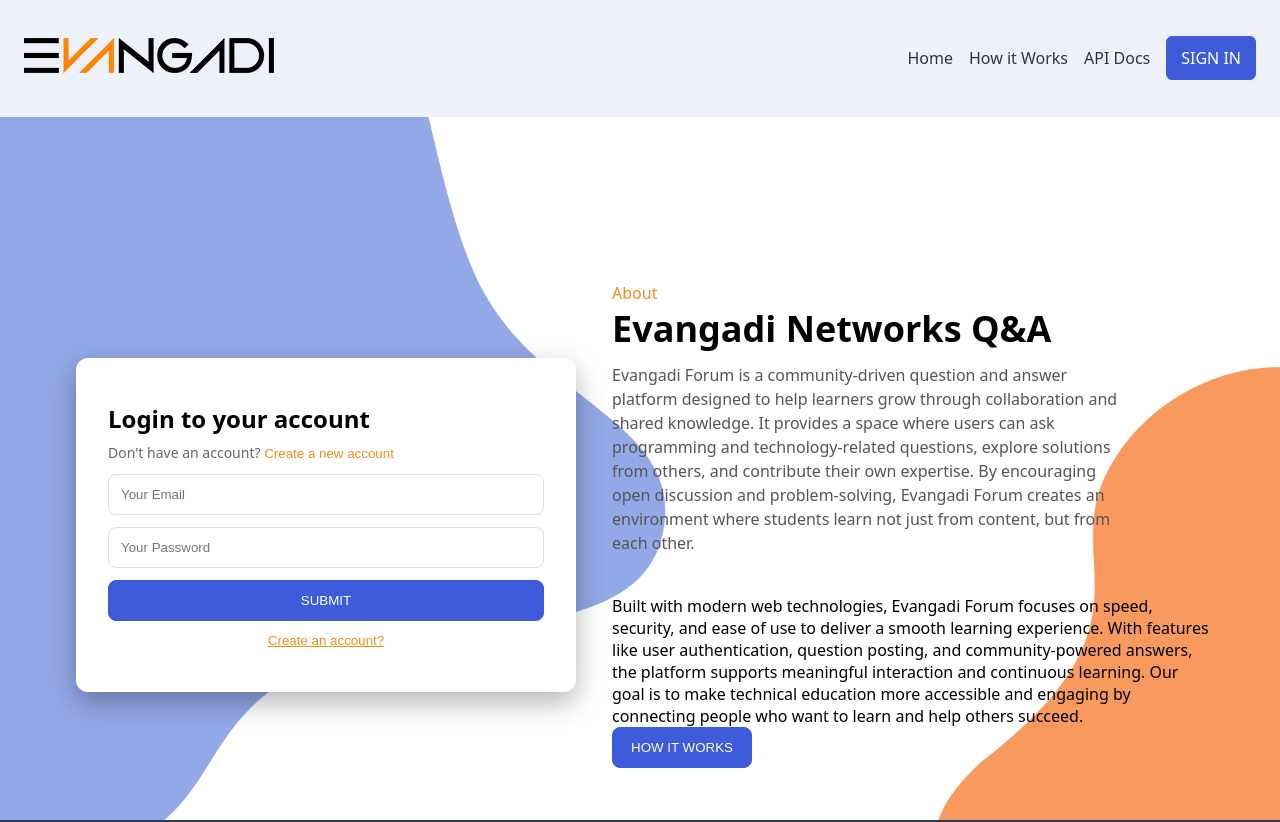
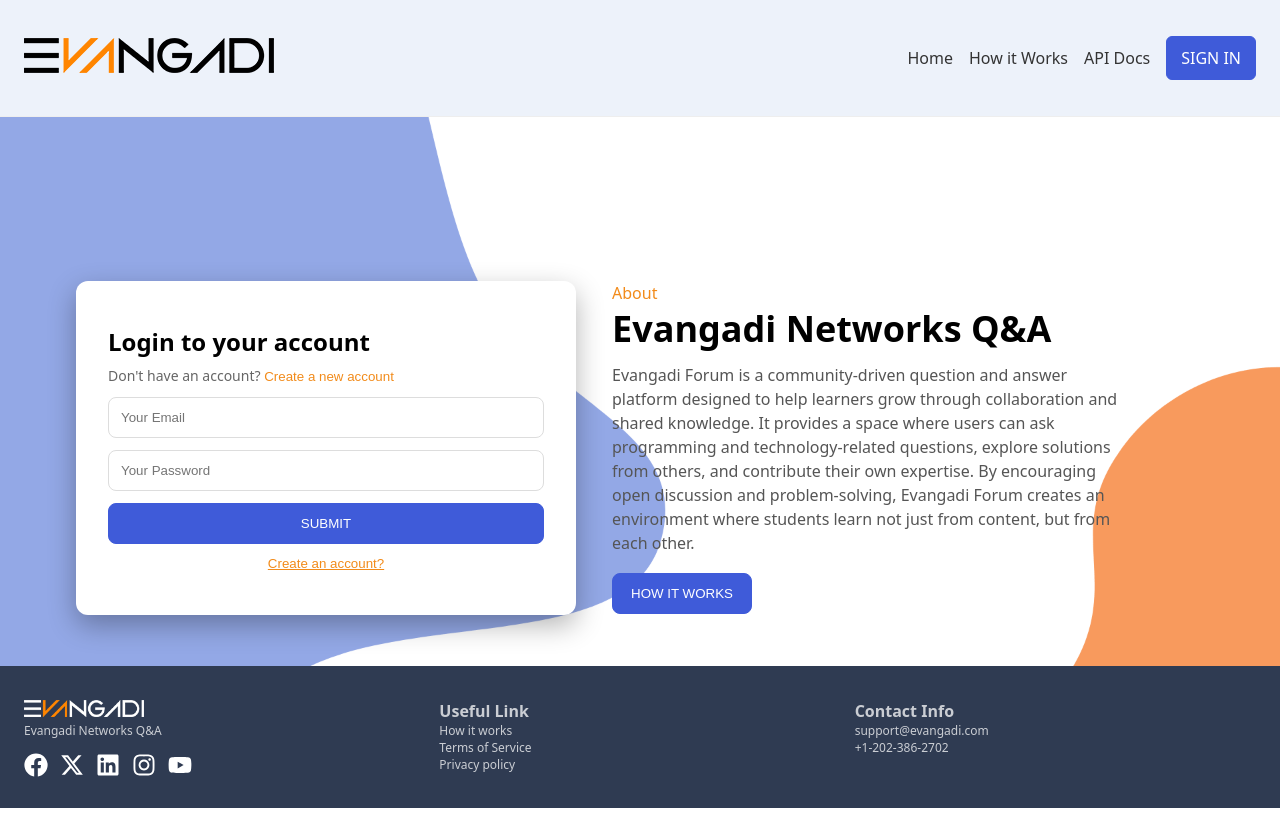
Before and after one commit to EvangadiForum/evangadi_forum, a React (Vite) app in the folder frontend/: page / in a window 1280 px wide. Shown: the top 822 px of the page. Built offline with nearby package versions, Linux system fonts and the light colour scheme.

Commit message:
Clean up Landing page content
Removed redundant paragraph about platform features.

```diff
--- a/frontend/src/pages/Landing/Landing.jsx
+++ b/frontend/src/pages/Landing/Landing.jsx
@@ -180,16 +180,7 @@ export default function Landing() {
           problem-solving, Evangadi Forum creates an environment where students
           learn not just from content, but from each other.
         </p>
-        <br />
-        <p>
-          Built with modern web technologies, Evangadi Forum focuses on speed,
-          security, and ease of use to deliver a smooth learning experience.
-          With features like user authentication, question posting, and
-          community-powered answers, the platform supports meaningful
-          interaction and continuous learning. Our goal is to make technical
-          education more accessible and engaging by connecting people who want
-          to learn and help others succeed.
-        </p>
+
         <button
           className={styles.howBtn}
           onClick={() => navigate("/how-it-works")}
```
